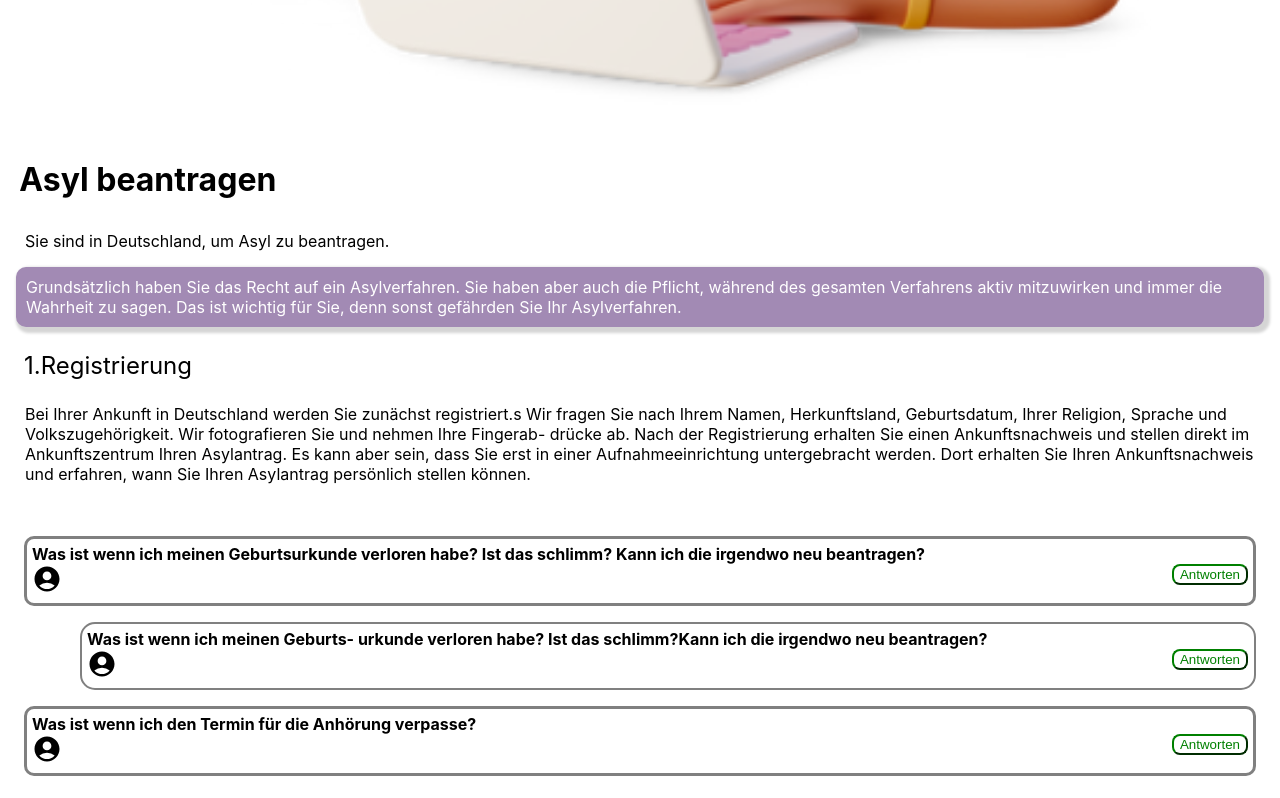
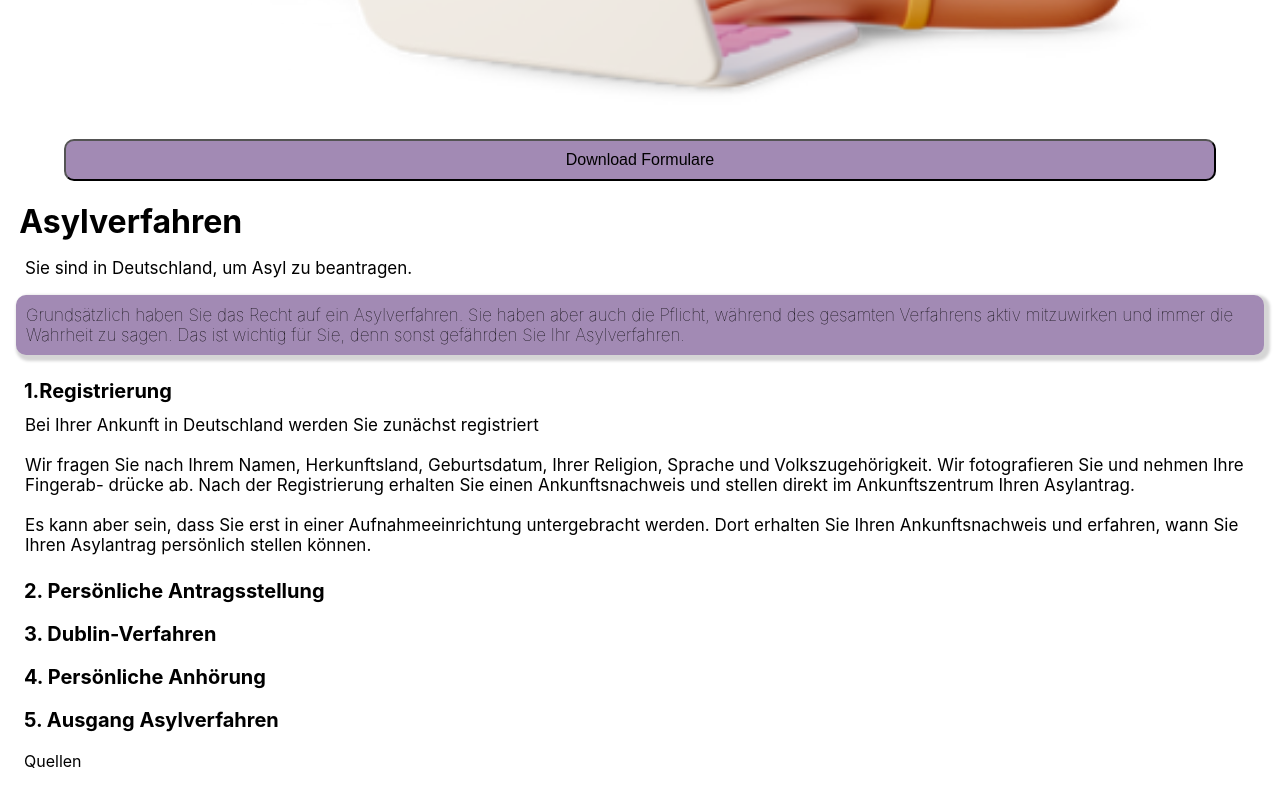
Before and after one commit to xSilentStorm313/Projekt-Web, a React (Create React App) app in the folder webapp/: page /asylantrag in a window 1280 px wide. Shown: the part 1060-1858 px from the top of the page. Built offline with nearby package versions, Linux system fonts and the light colour scheme.

Commit message:
Asylverfahren artikel weitergearbeitet

```diff
--- a/webapp/src/EinzelnerBeitrag.css
+++ b/webapp/src/EinzelnerBeitrag.css
@@ -15,7 +15,7 @@
   box-sizing: border-box;
   text-align: left;
   margin-left: 1.2rem;
-  margin-bottom: 2rem;
+  margin-bottom: 1rem;
 }
 
 .formular {
@@ -62,7 +62,7 @@
   .infotextasyl{
     font-weight: medium;
     text-align: left;
-    color: white;
+    color: black;
     background-color: #A28AB4;
     box-shadow: 3px 3px 3px 3px rgb(213, 213, 213);
     margin-left: 1rem;
@@ -70,18 +70,23 @@
     border: 15px;
     border-radius: 10px;
     padding: 10px;
-    font-size: 16px;
+    font-size: 17px;
+    font-weight: lighter;
 
   }
 
   .text{
     text-align: left;
+    font-size: 17px;
+    margin-right: 1.2rem;
   }
 
   .zwischenüberschrift{
     text-align: left;
     margin: 1.5rem;
-    font-weight:normal;
+    font-weight: medium;
+    margin-bottom: -5px;
+    font-size: 20px;
   }
 
   .komment {
@@ -118,3 +123,20 @@
   .profilbildantwort{
     size: 30px;
   }
+
+  .downloadbutton{
+    background-color:#A28AB4;
+    color:black;
+    border-radius: 10px;
+    width: 90%;
+    padding: 10px;
+    font-size: 16px;
+    font-weight: lighter;
+  }
+
+  .quellen{
+    text-align: left;
+    margin-left: 1.5rem;
+    margin-top: 1.5rem;
+
+  }
--- a/webapp/src/components/BeitragInhaltAsylantrag.js
+++ b/webapp/src/components/BeitragInhaltAsylantrag.js
@@ -10,15 +10,22 @@ export default function BeitragInhaltAsylantrag() {
         <div>
             <br className="abstand" />
             <img src={asylbeantragen} className="formular" alt="formular" />
-            <h1 className="überschrift1">Asyl beantragen</h1>
+            <button className="downloadbutton">Download Formulare</button>
+            <h1 className="überschrift1">Asylverfahren</h1>
             <p className="text">Sie sind in Deutschland, um Asyl zu beantragen.</p>
             <div className="infotextasyl">Grundsätzlich haben Sie das Recht auf ein Asylverfahren. Sie haben aber auch die Pflicht, während des gesamten Verfah­rens aktiv mitzuwirken und immer die Wahrheit zu sagen. Das ist wichtig für Sie, denn sonst gefährden Sie Ihr Asylverfahren.</div>
             <h2 className="zwischenüberschrift">1.Registrierung</h2>
-            <p className="text">Bei Ihrer Ankunft in Deutschland werden Sie zunächst regis­triert.s
-                Wir fragen Sie nach Ihrem Namen, Herkunftsland, Geburtsdatum, Ihrer Religion, Sprache und Volkszugehörig­keit. Wir fotografieren Sie und nehmen Ihre Fingerab- drücke ab. Nach der Registrierung erhalten Sie einen An­kunftsnachweis und stellen direkt im Ankunftszentrum Ihren Asylantrag.
+            <p className="text">Bei Ihrer Ankunft in Deutschland werden Sie zunächst regis­triert <br/> <br/>
+                Wir fragen Sie nach Ihrem Namen, Herkunftsland, Geburtsdatum, Ihrer Religion, Sprache und Volkszugehörig­keit. Wir fotografieren Sie und nehmen Ihre Fingerab- drücke ab. Nach der Registrierung erhalten Sie einen An­kunftsnachweis und stellen direkt im Ankunftszentrum Ihren Asylantrag.<br/><br/>
                 Es kann aber sein, dass Sie erst in einer Aufnahme­einrichtung untergebracht werden. Dort erhalten Sie Ihren Ankunftsnachweis und erfahren, wann Sie Ihren Asylantrag persönlich stellen können.
             </p>
-            <a href="/arbeitserlaubnis"></a>
+            <h2 className="zwischenüberschrift">2. Persönliche Antragsstellung</h2>
+            <h2 className="zwischenüberschrift">3. Dublin-Verfahren</h2>
+            <h2 className="zwischenüberschrift">4. Persönliche Anhörung</h2>
+            <h2 className="zwischenüberschrift">5. Ausgang Asylverfahren</h2>
+
+            <p className="quellen">Quellen</p>
+
             <br/>
             <p className="komment">Was ist wenn ich meinen Geburtsurkunde verloren habe? Ist das schlimm? Kann ich die irgendwo neu beantragen?
             <br/>
```
